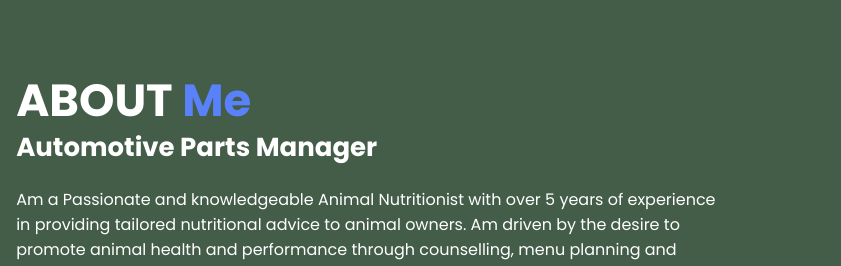
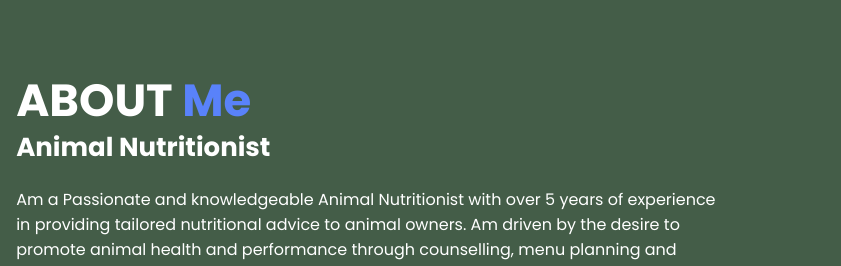
Before and after one commit to Mofkan/Humstegroup.github.io, a plain HTML site: page index.html in a window 1280 px wide. Shown: the part 1420-1686 px from the top of the page, 439-1280 px from the left. Drawn offline with nearby package versions, Linux system fonts and the light colour scheme.

Commit message:
Update index.html

```diff
--- a/index.html
+++ b/index.html
@@ -61,7 +61,7 @@
       </div>
       <div class="about-content">
         <h2 class="heading">ABOUT <span>Me</span></h2>
-        <h3>Automotive Parts Manager</h3>
+        <h3>Animal Nutritionist</h3>
         <p>
           Am a Passionate and knowledgeable Animal Nutritionist with over 5
           years of experience in providing tailored nutritional advice to animal
```
